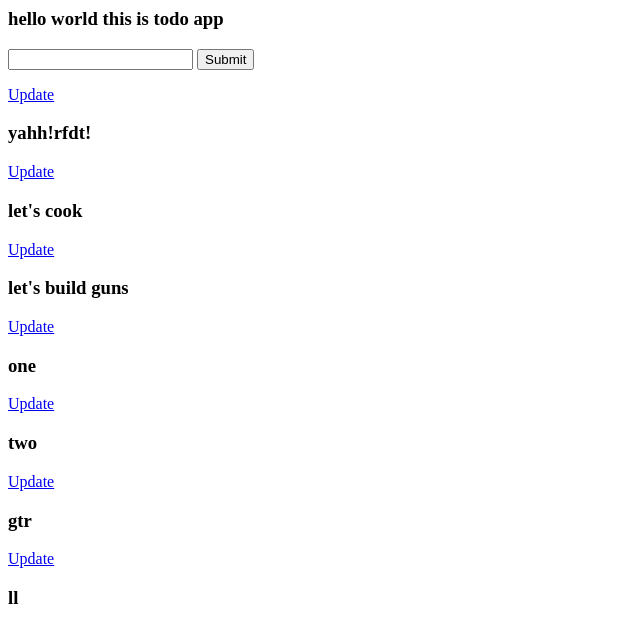
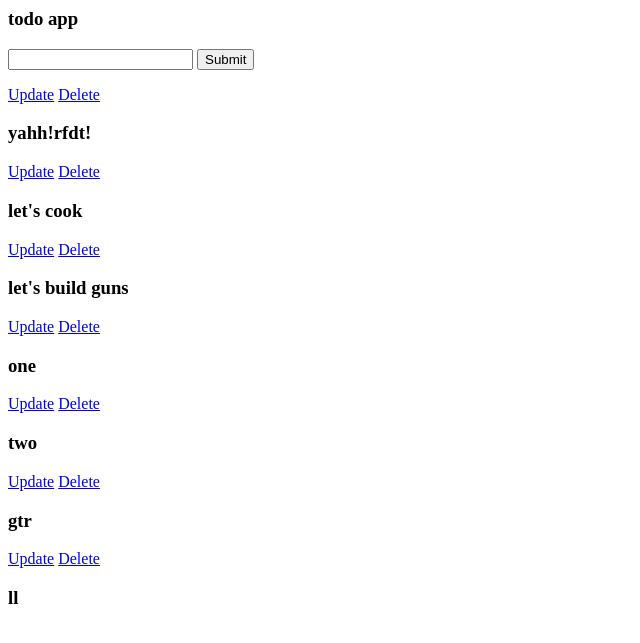
Before and after one commit to Ameen-K-Nejeeb/ToDoApp, a Django app: page / in a window 1280 px wide. Shown: the top 643 px of the page, without its empty margins (0-640 px from the left). Run offline with Django 5.2, Linux system fonts and the light colour scheme; data comes from the database, SQL or seed files in the repository.

Commit message:
update : Delete functionality is added

```diff
--- /dev/null
+++ b/tasks/templates/tasks/delete.html
@@ -0,0 +1,3 @@
+<p>Are you sure you want to delete "  {{  item  }}  "?</p>
+
+<a href="{% url 'list' %}">Cancel</a>
--- a/tasks/templates/tasks/list.html
+++ b/tasks/templates/tasks/list.html
@@ -1,5 +1,5 @@
 
-    <h3>hello world this is todo app</h3>
+    <h3> todo app</h3>
 
     <form method="POST" action="">
         {% csrf_token %}
@@ -10,6 +10,7 @@
 
     {% for task in tasks %}
       <a href="{% url 'update_task' task.id %}">Update</a>
+      <a href="{% url 'delete' task.id %}">Delete</a>
       <h3>{{task}}</h3>
 
     {% endfor %}
--- a/tasks/urls.py
+++ b/tasks/urls.py
@@ -4,4 +4,5 @@ from . import views
 urlpatterns = [
     path('',views.index,name='list'),
     path('update_task/<pk>/',views.updateTask,name='update_task'),
+    path('delete/<pk>/',views.deleteTask,name='delete'),
 ]
--- a/tasks/views.py
+++ b/tasks/views.py
@@ -36,3 +36,13 @@ def updateTask(request,pk):
     context = {'form':form}
 
     return render(request, 'tasks/update_task.html',context)
+
+
+def deleteTask(request,pk):
+
+    item = Tasks.objects.get(id=pk)
+
+
+    context = {'item':item}
+
+    return render(request,'tasks/delete.html',context)
```
